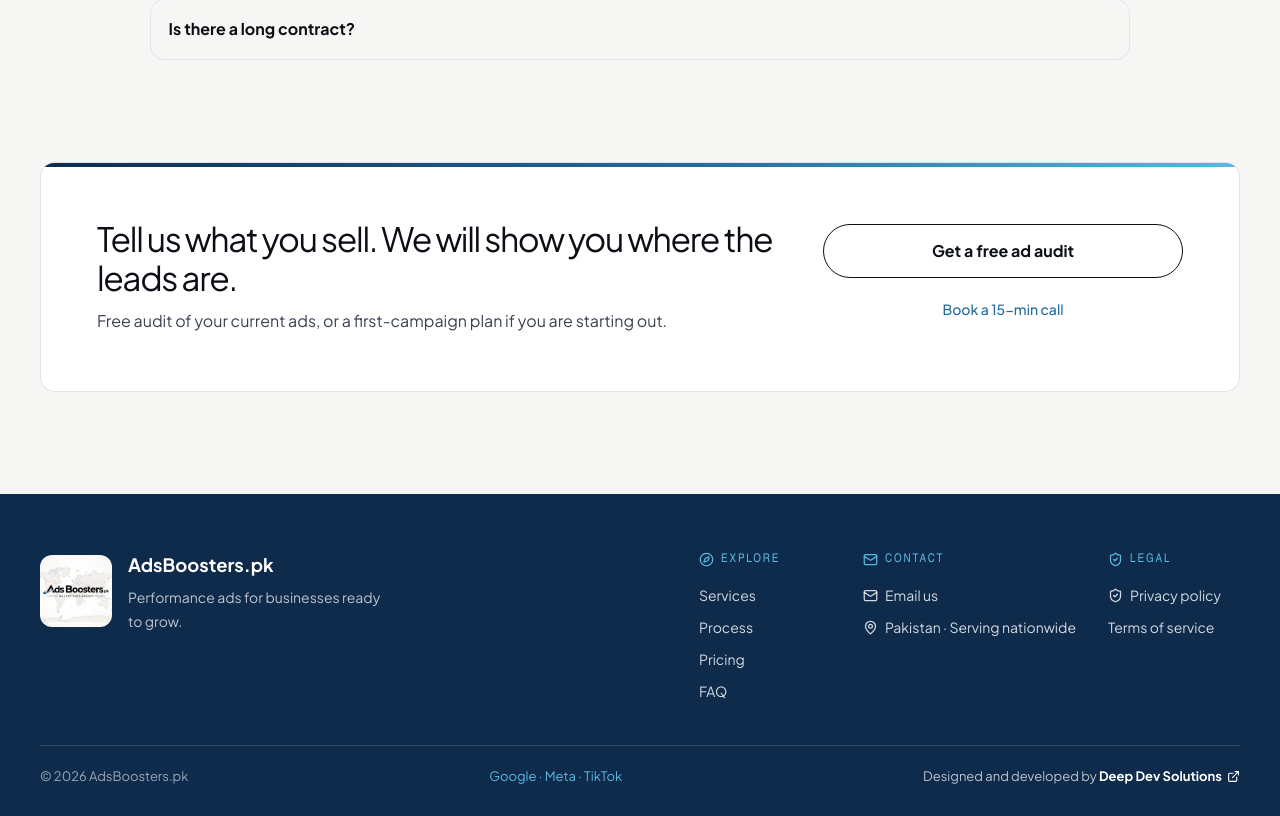
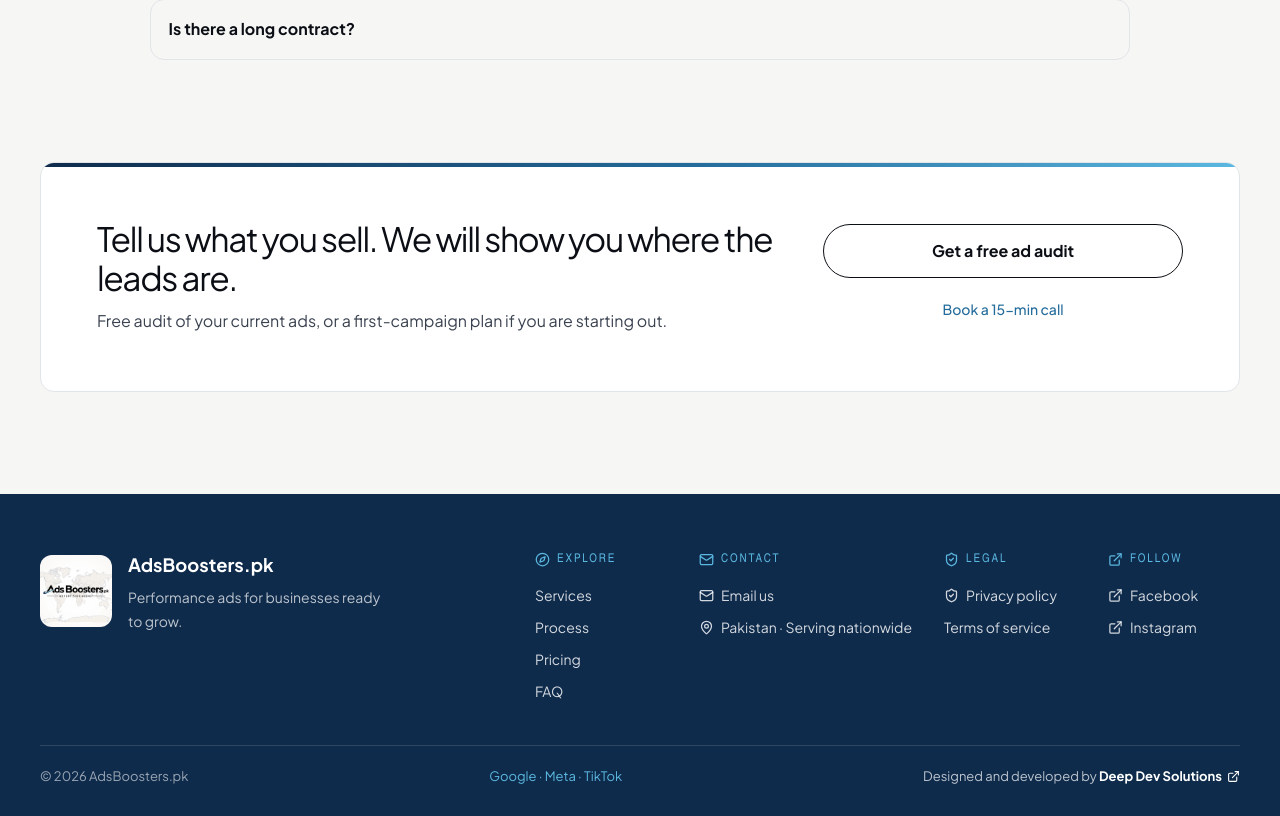
Before and after one commit to Mian-JunaidBabar/adsbooster, a Next.js app: page / in a window 1280 px wide. Shown: the part 4167-4983 px from the top of the page. Built offline with nearby package versions, Linux system fonts and the light colour scheme; no server answers.

Commit message:
chore: update eslint and typescript dependencies to latest versions

```diff
--- a/app/layout.tsx
+++ b/app/layout.tsx
@@ -1,5 +1,6 @@
 import type { Metadata } from "next";
 import { Barlow_Condensed, Plus_Jakarta_Sans } from "next/font/google";
+import Script from "next/script";
 import "./globals.css";
 
 const jakarta = Plus_Jakarta_Sans({
@@ -15,6 +16,7 @@
 });
 
 const siteUrl = process.env.NEXT_PUBLIC_SITE_URL ?? "https://adsboosters.pk";
+const isProduction = process.env.NODE_ENV === "production";
 
 const organizationSchema = {
   "@context": "https://schema.org",
@@ -24,6 +26,10 @@
   description:
     "Performance advertising agency for clinics, visa consultants and local businesses in Pakistan.",
   areaServed: { "@type": "Country", name: "Pakistan" },
+  sameAs: [
+    "https://www.facebook.com/profile.php?id=61593563594054",
+    "https://www.instagram.com/adsboosters.pk",
+  ],
   contactPoint: {
     "@type": "ContactPoint",
     contactType: "customer service",
@@ -91,6 +97,21 @@
           }}
         />
       </head>
+      {isProduction ? (
+        <>
+          <Script
+            src="https://www.googletagmanager.com/gtag/js?id=G-VKXFX75ZRM"
+            strategy="afterInteractive"
+          />
+          <Script id="google-analytics" strategy="afterInteractive">
+            {`window.dataLayer = window.dataLayer || [];
+function gtag(){dataLayer.push(arguments);}
+gtag('js', new Date());
+gtag('config', 'G-VKXFX75ZRM');
+gtag('config', 'G-GTMDWH0T54');`}
+          </Script>
+        </>
+      ) : null}
       <body>{children}</body>
     </html>
   );
--- a/app/page.tsx
+++ b/app/page.tsx
@@ -884,6 +884,26 @@
               </a>
               <a href="/terms">Terms of service</a>
             </div>
+
+            <div className="footer-column">
+              <h3>
+                <ExternalLink size={15} /> Follow
+              </h3>
+              <a
+                href="https://www.facebook.com/profile.php?id=61593563594054"
+                target="_blank"
+                rel="noopener noreferrer"
+              >
+                <ExternalLink size={15} /> Facebook
+              </a>
+              <a
+                href="https://www.instagram.com/adsboosters.pk"
+                target="_blank"
+                rel="noopener noreferrer"
+              >
+                <ExternalLink size={15} /> Instagram
+              </a>
+            </div>
           </div>
 
           <div className="footer-meta">
--- a/app/privacy/page.tsx
+++ b/app/privacy/page.tsx
@@ -48,6 +48,16 @@
         </section>
 
         <section className="legal-section">
+          <h2>Analytics</h2>
+          <p>
+            We use Google Analytics to understand how visitors use this website
+            and improve our campaigns and content. Google may process usage data
+            through cookies or similar technologies. You can manage cookies in
+            your browser settings or use Google&apos;s available opt-out tools.
+          </p>
+        </section>
+
+        <section className="legal-section">
           <h2>Retention and security</h2>
           <p>
             We keep enquiry information only for as long as it is useful for
--- a/package.json
+++ b/package.json
@@ -34,11 +34,11 @@
     "@types/react": "^19.3.0",
     "@types/react-dom": "^19.3.0",
     "@vitest/coverage-v8": "^5.0.2",
-    "eslint": "^9.39.5",
+    "eslint": "^10.11.0",
     "eslint-config-next": "16.3.7",
     "prettier": "^3.9.9",
     "tailwindcss": "^4.3.3",
-    "typescript": "^6.0.3",
+    "typescript": "^7.0.2",
     "vitest": "^5.0.2"
   }
 }
```
Also changed, not shown: 1 other file (tests, documents, lock files or other folders).
